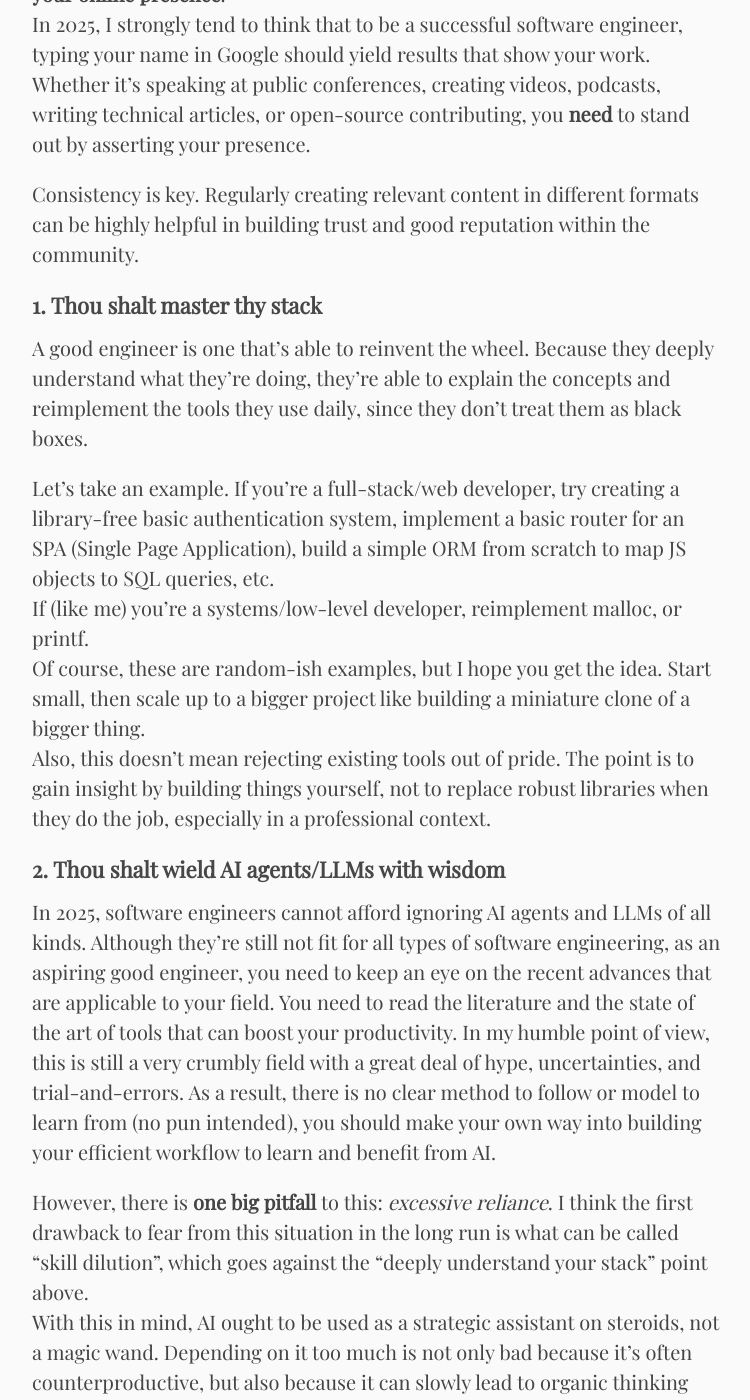
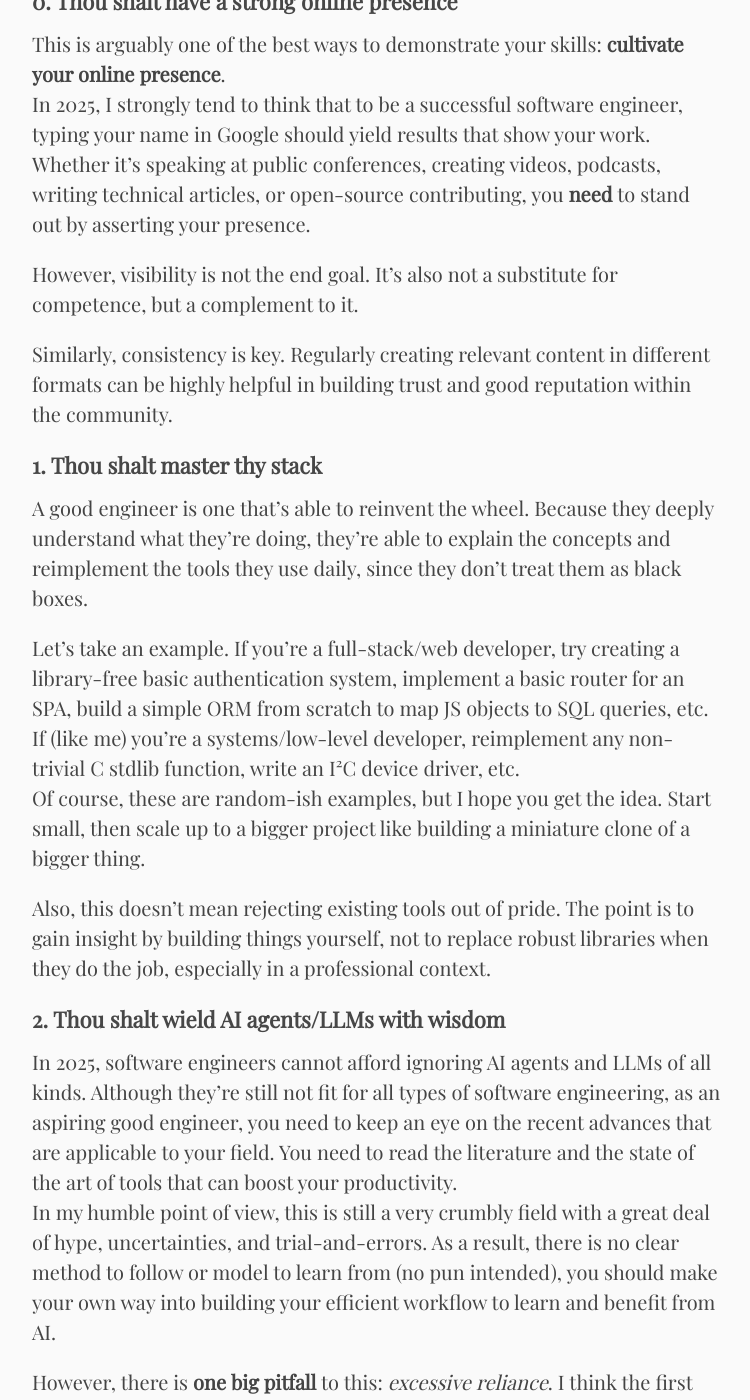
Before and after one commit to n-eq/n-eq.github.io, a Jekyll site: the page built from _posts/2025-06-16-a-good-software-engineer-2025.md, in a window 1280 px wide and 1400 px high, scrolled down 1056 px. Shown: the whole window, without its empty margins (138-888 px from the left). Built offline with Jekyll 4.4.1, drawn with Linux system fonts in a browser that asks for light colours; some of the changed text lies outside the part shown.

Commit message:
Update post

```diff
--- a/_posts/2025-06-16-a-good-software-engineer-2025.md
+++ b/_posts/2025-06-16-a-good-software-engineer-2025.md
@@ -24,6 +24,9 @@
 - Able to communicate correctly.
 - Able to land a new job easily (perform well at hiring interviews).
 
+That being said, here are the principles I believe every software engineer should be working on
+today.
+
 ## 0. Thou shalt have a strong online presence
 
 This is arguably one of the best ways to demonstrate your skills: **cultivate your online
@@ -33,8 +36,11 @@
 creating videos, podcasts, writing technical articles, or open-source contributing, you **need** to
 stand out by asserting your presence.
 
-Consistency is key. Regularly creating relevant content in different formats can be highly helpful
-in building trust and good reputation within the community.
+However, visibility is not the end goal. It's also not a substitute for competence, but a complement
+to it.
+
+Similarly, consistency is key. Regularly creating relevant content in different formats can be
+highly helpful in building trust and good reputation within the community.
 
 
 ## 1. Thou shalt master thy stack
@@ -44,11 +50,14 @@
 since they don't treat them as black boxes.
 
 Let's take an example. If you're a full-stack/web developer, try creating a library-free basic
-authentication system, implement a basic router for an SPA (Single Page Application), build a simple
+authentication system, implement a basic router for an SPA, build a simple
 ORM from scratch to map JS objects to SQL queries, etc. \
-If (like me) you're a systems/low-level developer, reimplement malloc, or printf. \
-Of course, these are random-ish examples, but I hope you get the idea. Start small, then scale up to
-a bigger project like building a miniature clone of a bigger thing. \
+If (like me) you're a systems/low-level developer, reimplement any non-trivial C stdlib function,
+write an I²C device driver, etc. \
+Of course, these are random-ish examples, but I hope you get the
+idea. Start small, then scale up to a bigger project like building a miniature clone of a bigger
+thing.
+
 Also, this doesn’t mean rejecting existing tools out of pride. The point is to gain insight by
 building things yourself, not to replace robust libraries when they do the job, especially in
 a professional context.
@@ -58,10 +67,11 @@
 In 2025, software engineers cannot afford ignoring AI agents and LLMs of all kinds. Although they're
 still not fit for all types of software engineering, as an aspiring good engineer, you need to keep
 an eye on the recent advances that are applicable to your field. You need to read the literature and
-the state of the art of tools that can boost your productivity. In my humble point of view, this is
-still a very crumbly field with a great deal of hype, uncertainties, and trial-and-errors. As
-a result, there is no clear method to follow or model to learn from (no pun intended), you should
-make your own way into building your efficient workflow to learn and benefit from AI.
+the state of the art of tools that can boost your productivity. \
+In my humble point of view, this is still a very crumbly field with a great deal of hype,
+uncertainties, and trial-and-errors. As a result, there is no clear method to follow or model to
+learn from (no pun intended), you should make your own way into building your efficient workflow to
+learn and benefit from AI.
 
 However, there is **one big pitfall** to this: _excessive reliance_. I think the first drawback to
 fear from this situation in the long run is what can be called "skill dilution", which goes against
@@ -78,5 +88,11 @@
 personal projects, reading cutting-edge papers, or mentoring others, having (or building) a mindset
 of continuous curiosity is one of your best long-term assets.
 
+## A word to end
+
+Becoming a good software engineer is not an overnight process. The market may be tough now, but
+those who combine curiosity, practical skills, resilience and adaptability will always have a seat
+at the table — no matter how far AI advances.
+
 ### Footnotes
 [^1]: according to layoffs.fyi, there were more than 150k tech layoffs in 2024, and 61,814 so far this year
```
